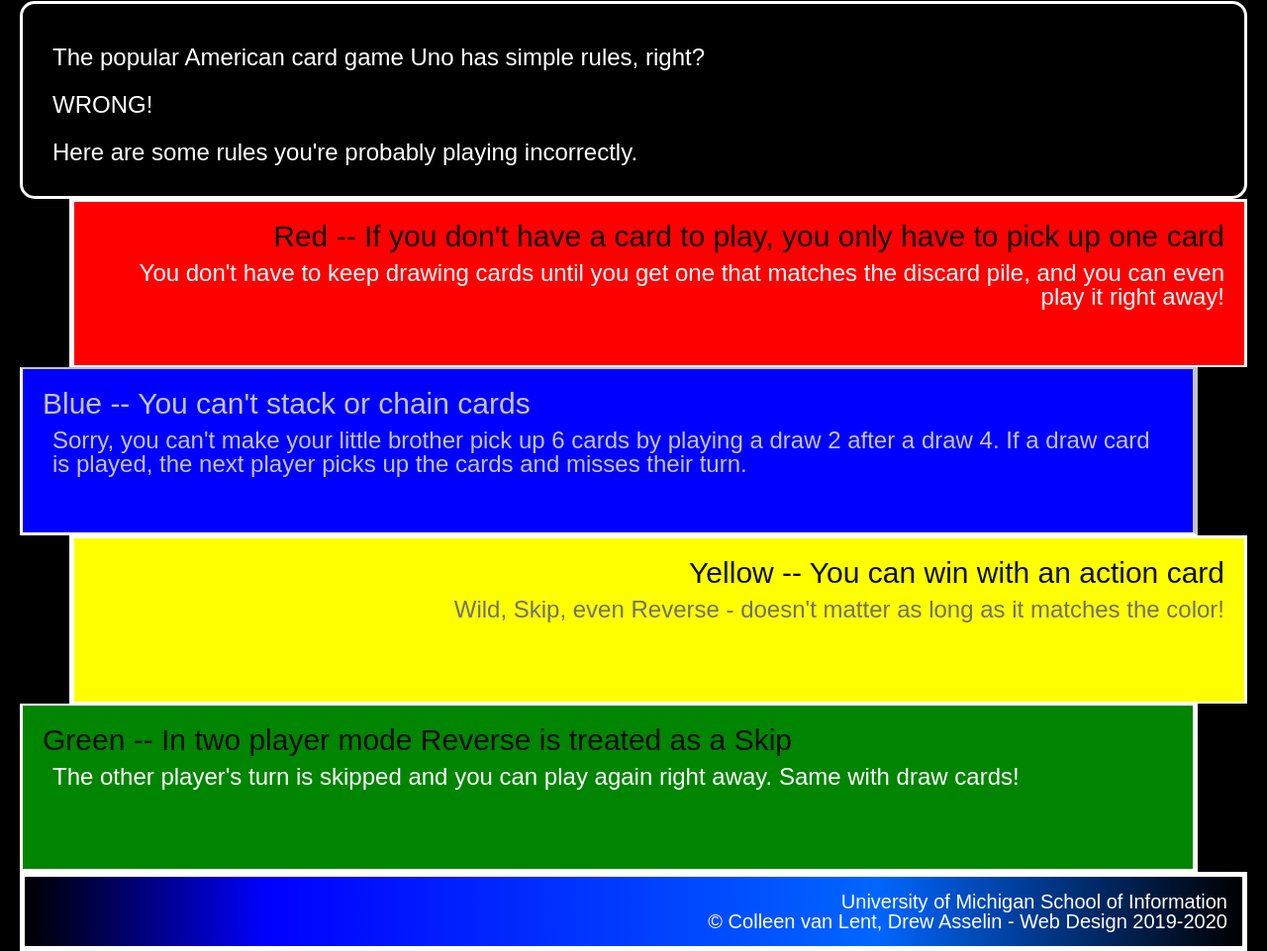
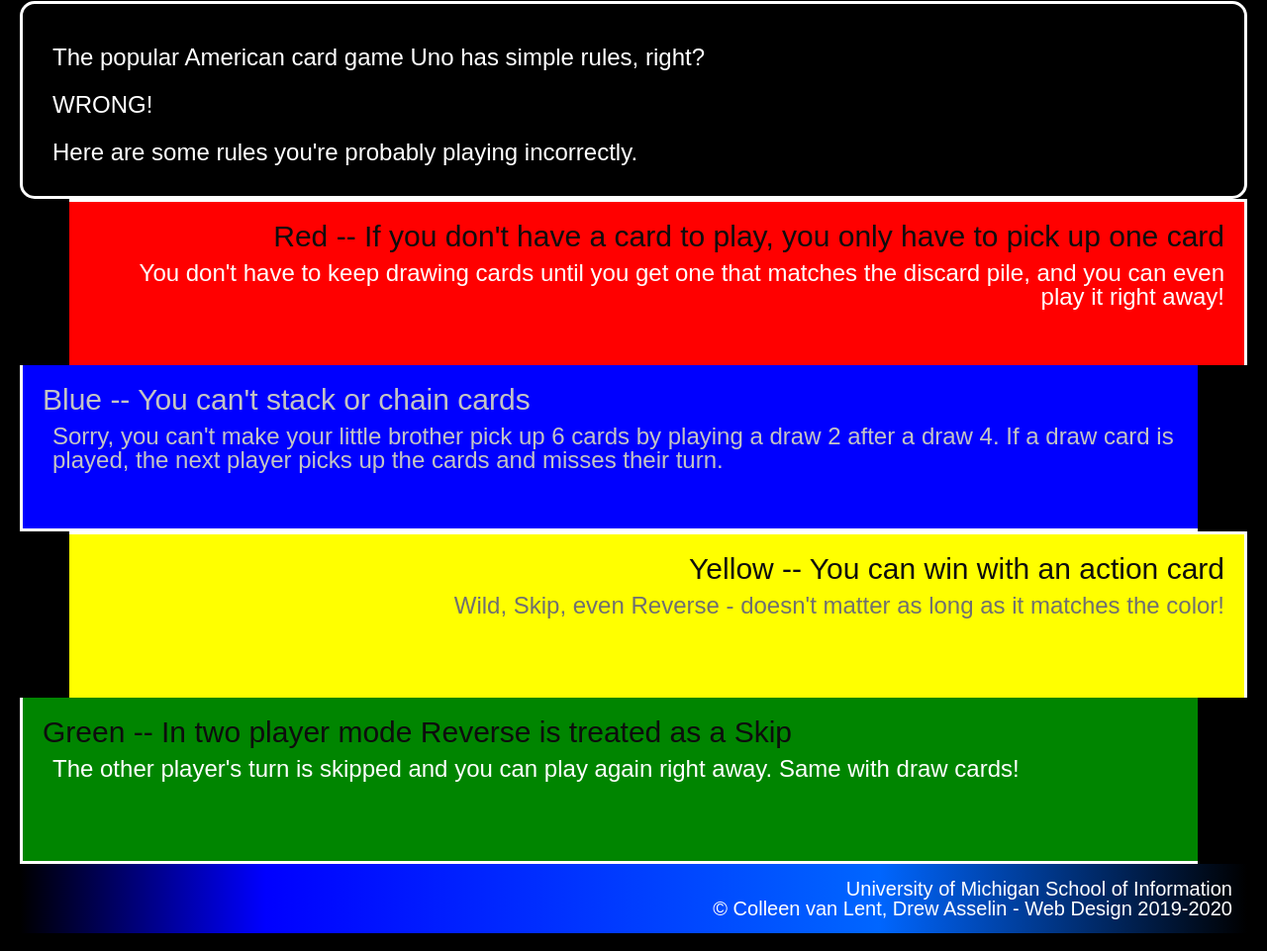
Before and after one commit to tlabordo/hw2-w25, a plain HTML site: page index.html in a window 1280 px wide. Shown: the part 327-1288 px from the top of the page at 99% size. Drawn offline with Linux system fonts and the light colour scheme.

Commit message:
Add files via upload

```diff
--- a/css/style.css
+++ b/css/style.css
@@ -1,5 +1,5 @@
 body {
-    font-family: Arial, Verdana, sans-serif;
+    font-family: Arial, Verdana;
     background-color: #000000;
     color: #FFFFFF;
     margin: 20px 20px 0 20px;
@@ -44,16 +44,16 @@ div {
     background-color: #FF0000;
     text-align: right;
     margin-left: 50px;
-    border-bottom: 2px solid;
-    border-left: 5px solid;
+    border-bottom: 2px;
+    border-left: 5px;
 }
 
 .blue {
     background-color: #0000FF;
     text-align: left;
     margin-right: 50px;
-    border-right: 5px solid;
-    border-top: 2px solid;
+    border-right: 5px;
+    border-top: 2px;
     color: #C4C4C4;
 }
 
@@ -65,8 +65,8 @@ div {
     background-color: #FFFF00;
     text-align: right;
     margin-left: 50px;
-    border-bottom: 2px solid;
-    border-left: 5px solid;
+    border-bottom: 2px;
+    border-left: 5px;
 }
 
 .yellow p {
@@ -77,14 +77,14 @@ div {
     background-color: #008500;
     text-align: left;
     margin-right: 50px;
-    border-right: 5px solid;
-    border-top: 2px solid;
+    border-right: 5px;
+    border-top: 2px;
 }
 
 footer {
     background: rgb(0,0,0);
     background: linear-gradient(90deg, rgba(0,0,0,1) 0%, rgba(0,0,255,1) 20%, rgba(0,102,255,1) 70%, rgba(0,0,0,1) 100%);
-    border: 5px solid #FFFFFF;
+    border: 5px #FFFFFF;
 }
 
 footer p {
```
